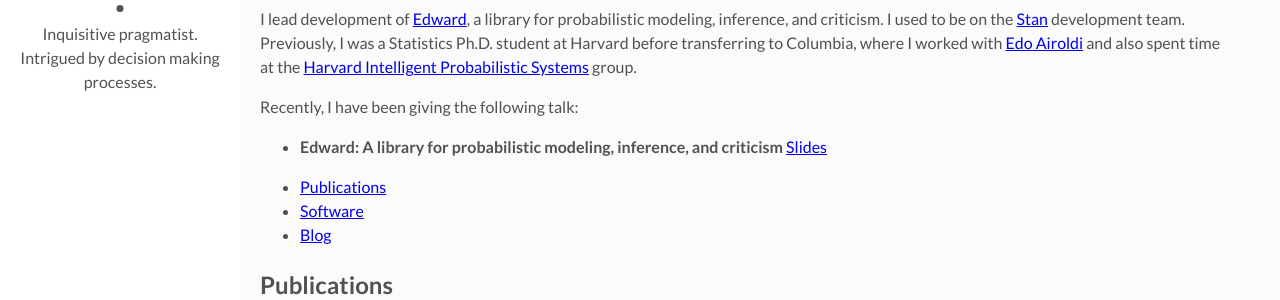
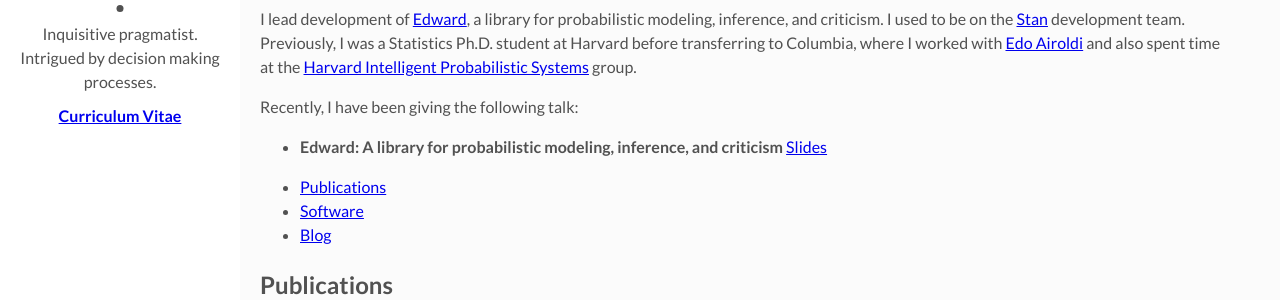
Before and after one commit to twkillian/twkillian.github.io, a Jekyll site: the page built from index.html, in a window 1280 px wide. Shown: the part 157-457 px from the top of the page. Built offline with Jekyll 4.4.1, drawn with Linux system fonts in a browser that asks for light colours; nearby versions of some CDN libraries; formulas are drawn with MathJax 3; the list of posts is cut into pages by our own code.

Commit message:
Update main.html

```diff
--- a/_layouts/main.html
+++ b/_layouts/main.html
@@ -10,6 +10,7 @@
       </div>
       <div class="author-name">{{site.author}}</div>
       <p>{{site.about-author}}</p>
+      <p><strong><a href="cv.pdf">Curriculum Vitae</a></strong></p>
     </div>
   </header> <!-- End Header -->
   <footer>
```
